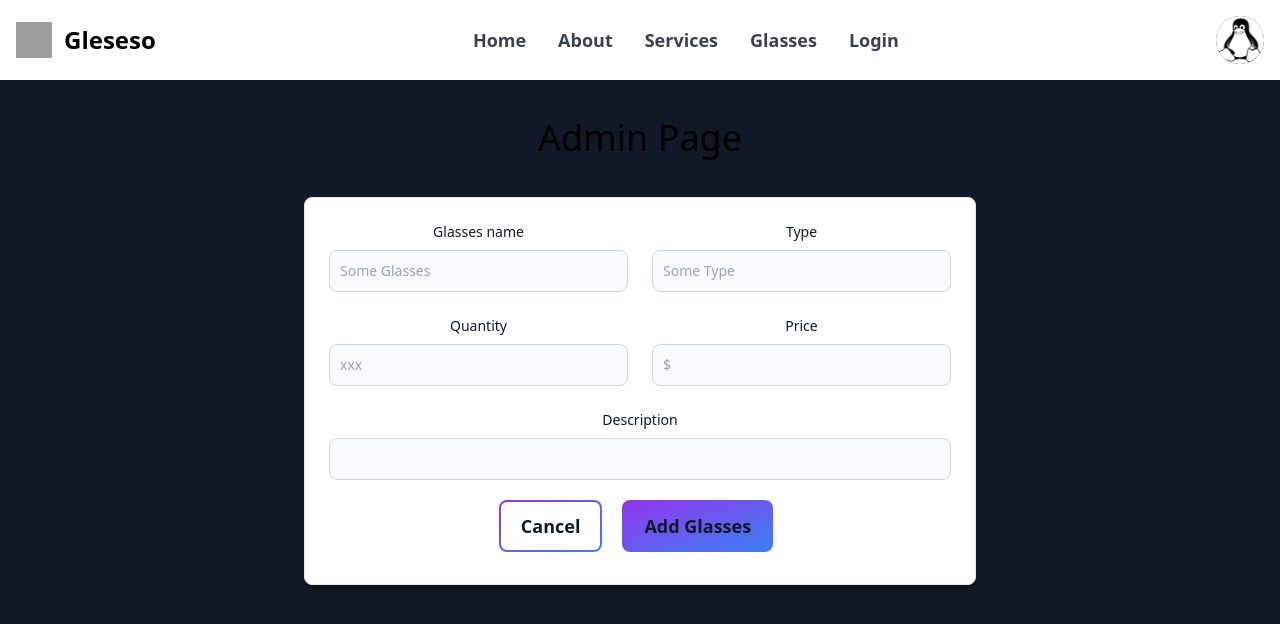
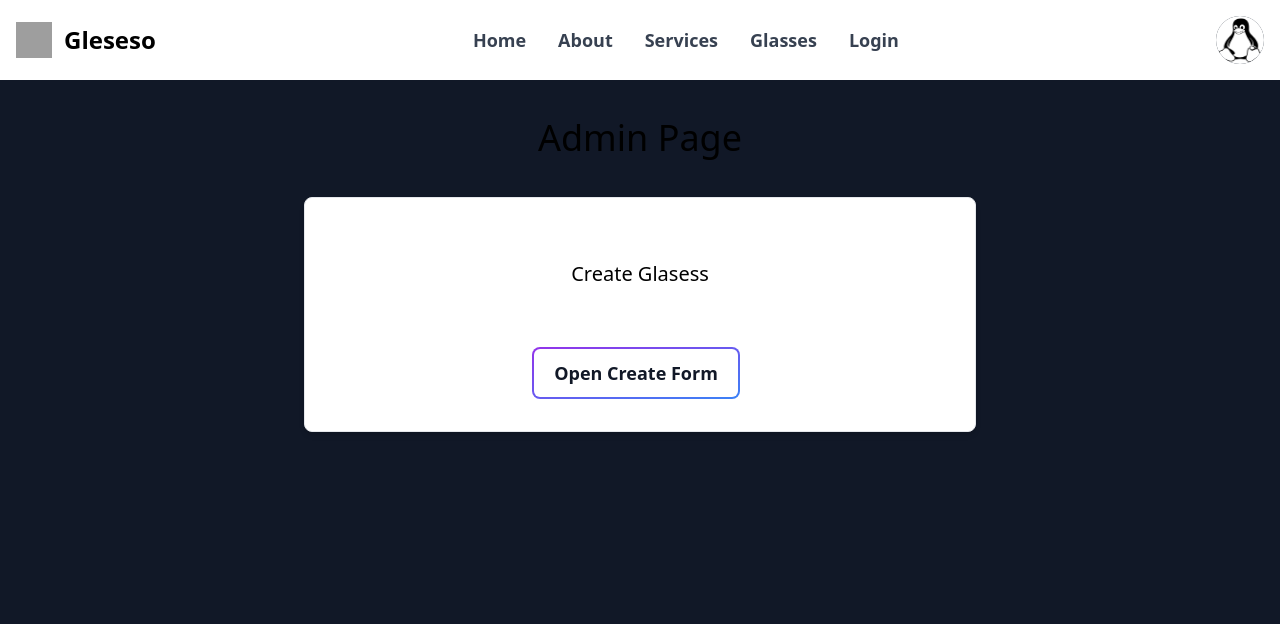
Before and after one commit to msakac/sunglass-shop, a Next.js app: page /admin in a window 1280 px wide. Shown: the top 624 px of the page. Built offline with nearby package versions, Linux system fonts and the light colour scheme; grey boxes are pictures that could not be loaded.

Commit message:
feat(GlassesForm): added state to component

```diff
--- a/components/Glasses/GlassesForm/GlassesForm.tsx
+++ b/components/Glasses/GlassesForm/GlassesForm.tsx
@@ -2,7 +2,11 @@ import React from 'react';
 import Button from '../../UI/Button';
 import Input from '../../UI/Input';
 
-export default function GlassesForm() {
+interface IGlassesFormProps{
+  onCancel: () => void
+}
+
+export default function GlassesForm({onCancel} : IGlassesFormProps) {
   return (
     <form>
       <div className="grid gap-6 mb-6 lg:grid-cols-2">
@@ -12,7 +16,7 @@ export default function GlassesForm() {
         <Input id={'price'} title={'Price'} type="number" min="1" step="any" required placeholder="$" />
       </div>
       <Input id={'description'} title={'Description'} type="textarea" required />
-      <Button title={'Cancel'} style={'mr-[20px]'}/>
+      <Button title={'Cancel'} onClick={onCancel} style={'mr-[20px]'}/>
       <Button title={'Add Glasses'} withBorder={false} />
     </form>
   );
--- a/components/UI/Button.tsx
+++ b/components/UI/Button.tsx
@@ -7,12 +7,22 @@ interface IButtonProps {
   withBorder?: boolean;
 }
 
-export default function Button({ title, onClick, style, withBorder = true }: IButtonProps) {
+export default function Button({ title, onClick, style = '', withBorder = true }: IButtonProps) {
   return (
-    <button className={`my-5 relative inline-flex items-center justify-center p-0.5 mb-2 mr-2 overflow-hidden text-sm font-medium text-gray-900 rounded-lg group bg-gradient-to-br from-purple-600 to-blue-500 group-hover:from-purple-600 group-hover:to-blue-500 hover:text-white dark:text-white focus:ring-4 focus:outline-none focus:ring-blue-300 dark:focus:ring-blue-800 ${style}`}>
-      <span className={`relative px-5 py-2.5 transition-all ease-in duration-75 ${withBorder && "bg-white dark:bg-gray-900"} rounded-md group-hover:bg-opacity-0 text-md text-lg font-semibold`}>
-        {title}
-      </span>
+    <button onClick={onClick} className={classes.button(style)}>
+      <span className={classes.span(withBorder)}>{title}</span>
     </button>
   );
 }
+
+const classes = {
+  button: (style: string) => `my-5 relative inline-flex items-center justify-center p-0.5 mb-2 mr-2 overflow-hidden
+  text-sm font-medium text-gray-900 rounded-lg group bg-gradient-to-br from-purple-600 to-blue-500
+  group-hover:from-purple-600 group-hover:to-blue-500 hover:text-white dark:text-white
+  focus:ring-4 focus:outline-none focus:ring-blue-300 dark:focus:ring-blue-800 ${style}`,
+
+  span: (withBorder: boolean) => `relative px-5 py-2.5 transition-all ease-in duration-75 ${
+    withBorder && 'bg-white dark:bg-gray-900'
+  }
+  rounded-md group-hover:bg-opacity-0 text-md text-lg font-semibold`
+};
--- a/components/UI/Title.tsx
+++ b/components/UI/Title.tsx
@@ -1,9 +1,10 @@
-import React from "react";
+import React from 'react';
 
-interface ITitleProps{
-    title: string
+interface ITitleProps {
+  title: string;
+  style?: string;
 }
 
-export default function Title({title} : ITitleProps) {
-  return <h2 className="text-4xl dark:text-white my-[3vw]">{title}</h2>;
+export default function Title({ title, style }: ITitleProps) {
+  return <h1 className={`text-4xl dark:text-white my-[3vw] ${style}`}>{title}</h1>;
 }
--- a/pages/admin/index.tsx
+++ b/pages/admin/index.tsx
@@ -1,12 +1,19 @@
 import Head from 'next/head';
-import React, { Fragment } from 'react';
+import React, { Fragment, useState } from 'react';
 import GlassesForm from '../../components/Glasses/GlassesForm/GlassesForm';
 import Layout from '../../components/Layout/Layout';
+import Button from '../../components/UI/Button';
 import Card from '../../components/UI/Card';
 import Title from '../../components/UI/Title';
 import { HomepageHead } from '../../helpers/head-data';
 
 export default function index() {
+  const [isCreateForm, setIsCreateForm] = useState(false);
+
+  const openCreateFormHandler = () => {
+    setIsCreateForm((value) => !value);
+  };
+
   return (
     <Fragment>
       <Head>
@@ -16,7 +23,9 @@ export default function index() {
       <Layout>
         <Title title="Admin Page" />
         <Card>
-          <GlassesForm />
+          <Title title="Create Glasess" style="text-xl my-0" />
+          {!isCreateForm && <Button title={'Open Create Form'} onClick={openCreateFormHandler} />}
+          {isCreateForm && <GlassesForm onCancel={openCreateFormHandler} />}
         </Card>
       </Layout>
     </Fragment>
```
